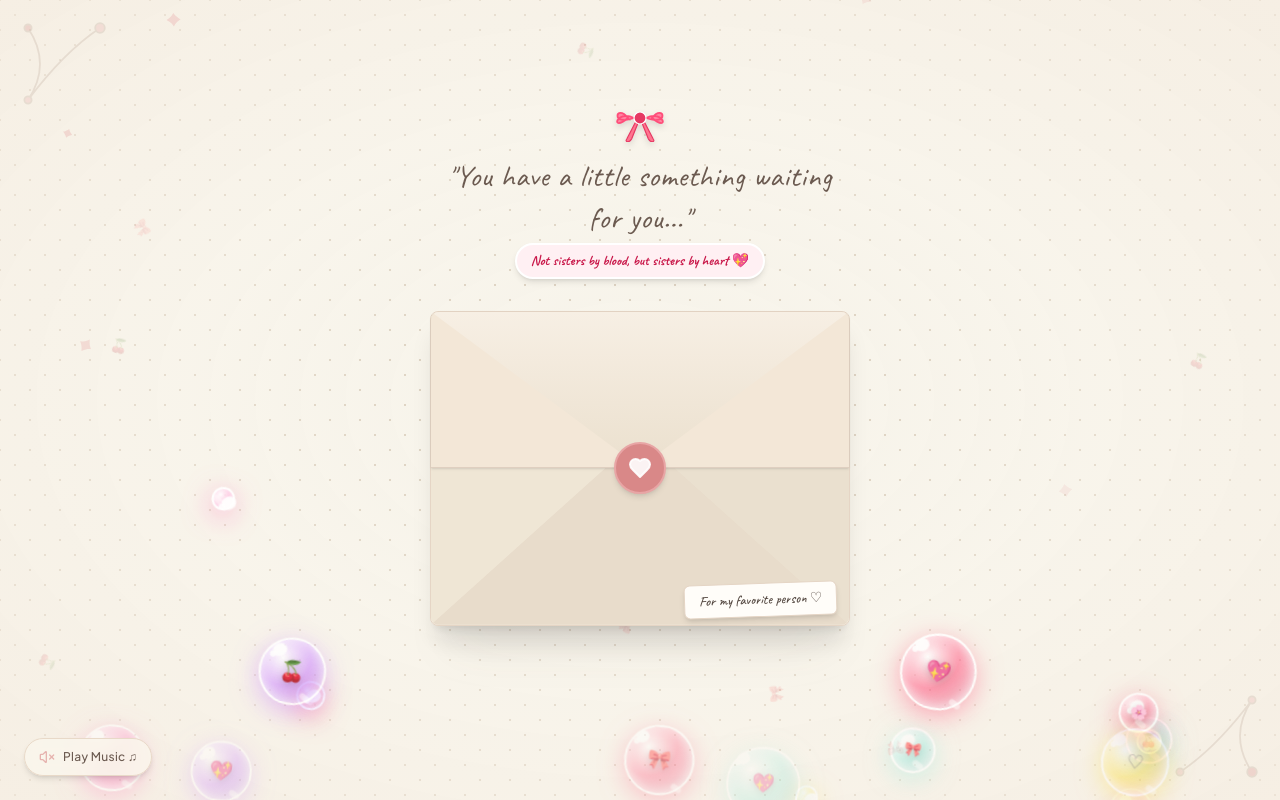
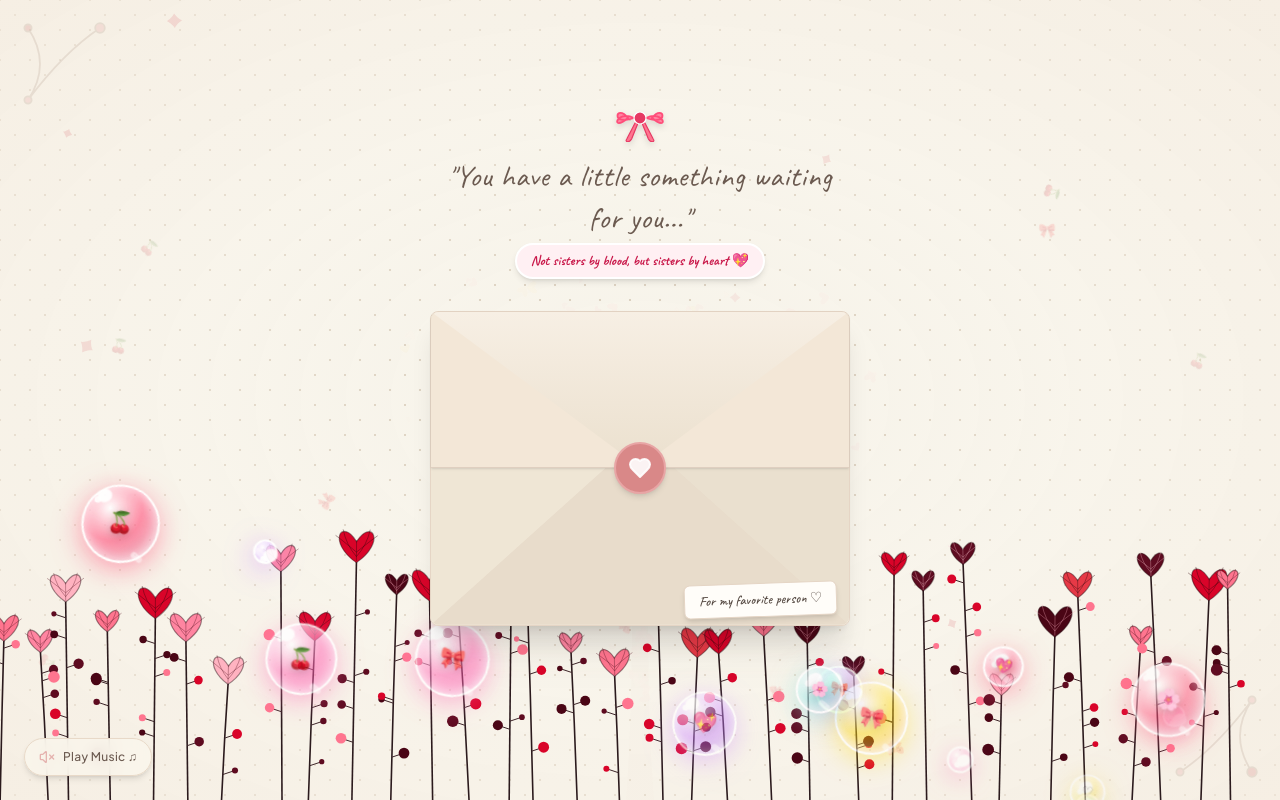
Before and after one commit to TriMind100/birthdaytemplat5, a React (Vite) app: page / in a window 1280 px wide. Built offline with nearby package versions, Linux system fonts and the light colour scheme; a web font is replaced by a local one.

Commit message:
Mount BackgroundHeartTree and BloomingHeartGarden in BackgroundDecoration

```diff
--- a/src/components/BackgroundDecoration.jsx
+++ b/src/components/BackgroundDecoration.jsx
@@ -1,12 +1,14 @@
 import React from 'react';
 import { motion } from 'framer-motion';
 import { LoveBubbles } from './LoveBubbles';
+import { BackgroundHeartTree } from './BackgroundHeartTree';
+import { BloomingHeartGarden } from './BloomingHeartGarden';
 
 export const BackgroundDecoration = () => {
-  // Generate random floating petals for tactile background vibe
-  const petals = Array.from({ length: 14 }).map((_, i) => ({
+  // Generate random floating petals & golden sparkles
+  const petals = Array.from({ length: 18 }).map((_, i) => ({
     id: i,
-    size: Math.floor(Math.random() * 12) + 14,
+    size: Math.floor(Math.random() * 14) + 14,
     x: Math.random() * 100,
     y: Math.random() * 100,
     duration: Math.random() * 8 + 12,
@@ -16,6 +18,12 @@ export const BackgroundDecoration = () => {
 
   return (
     <div className="fixed inset-0 pointer-events-none z-0 overflow-hidden select-none">
+      {/* Ambient Blooming Heart Tree Background Animation */}
+      <BackgroundHeartTree />
+
+      {/* Blooming Heart Flowers Garden Bottom Background */}
+      <BloomingHeartGarden />
+
       {/* Interactive Translucent Love Bubbles */}
       <LoveBubbles />
 
```
